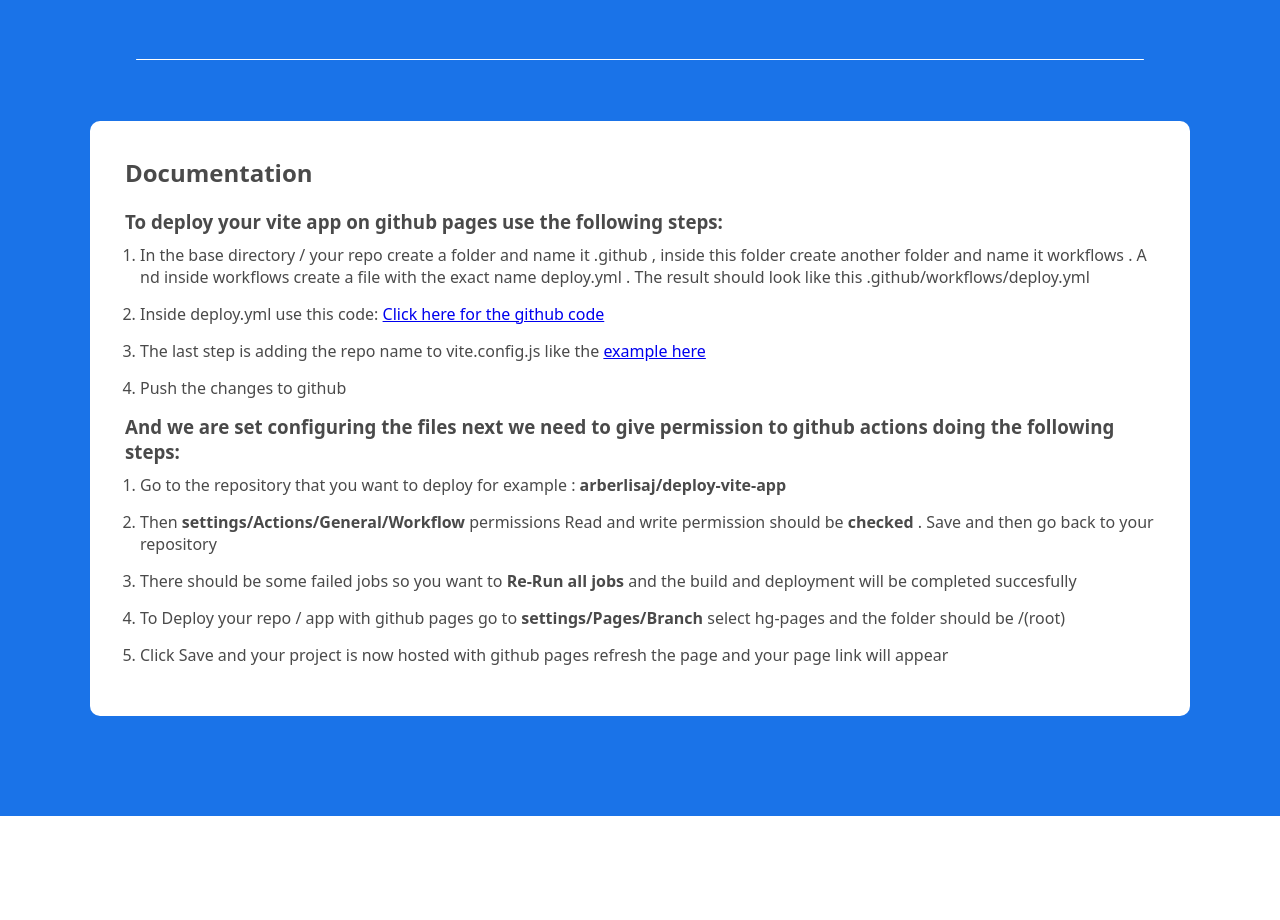
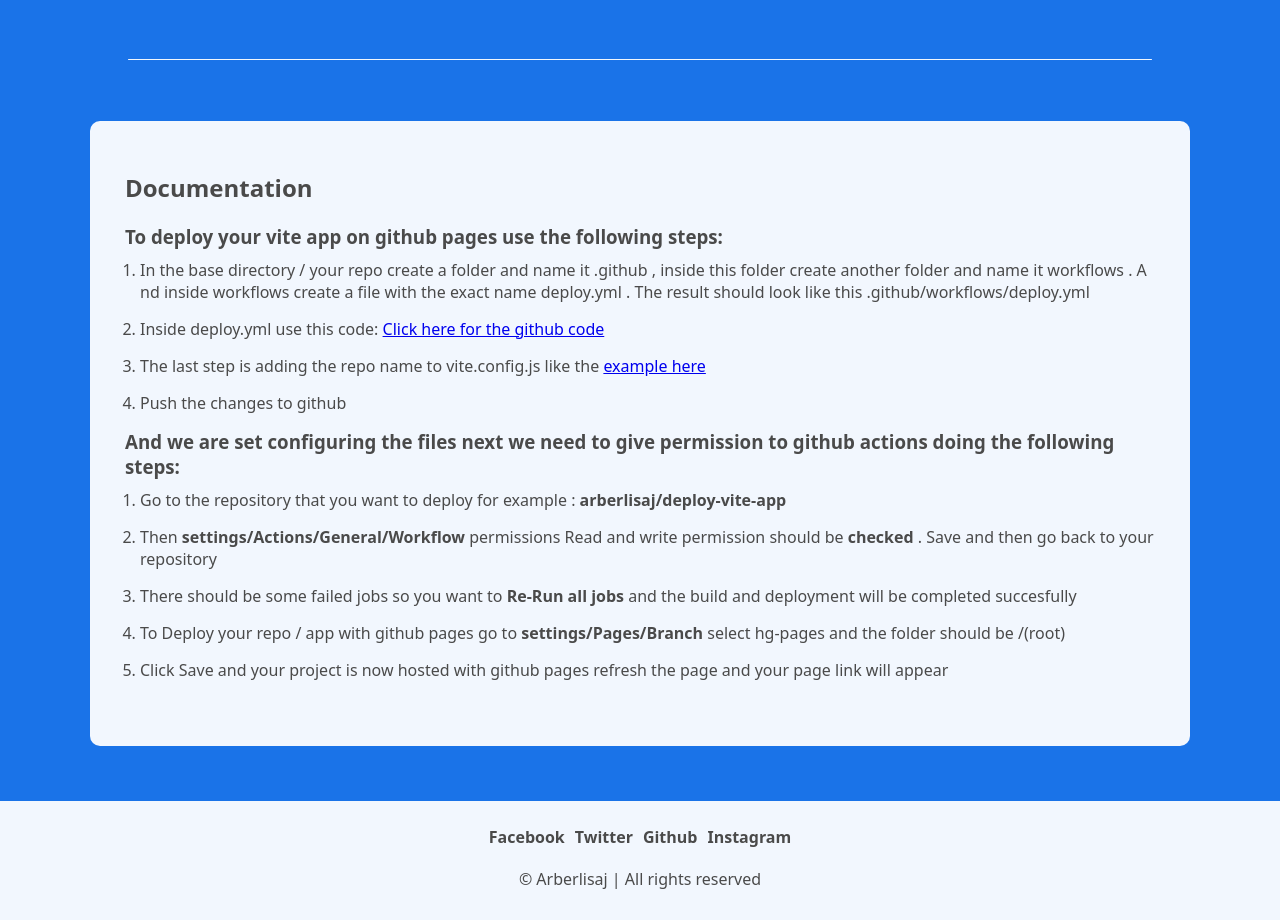
Before and after one commit to arberLisaj/deploy-vite-app, a React (Vite) app: page / in a window 1280 px wide. Shown: the part 437-1357 px from the top of the page. Before the commit the page ends 1253 px from the top, so only its background shows below. Built offline with nearby package versions, Linux system fonts and the light colour scheme.

Commit message:
add: footer section

```diff
--- a/src/App.jsx
+++ b/src/App.jsx
@@ -7,7 +7,7 @@ const App = () => {
       <div className="header-wrapper">
         <header>
           <div className="logo-container">
-          <img src={Illustration} alt="website logo" />
+            <img src={Illustration} alt="website logo" />
             <h1>Vite & Github</h1>
           </div>
           <p>
@@ -40,22 +40,68 @@ const App = () => {
               deploy.yml . The result should look like this
               .github/workflows/deploy.yml
             </li>
-            <li> Inside deploy.yml use this code:{' '}
-             <a target="_blank" href="https://github.com/arberLisaj/deploy-vite-app/blob/main/.github/workflows/deploy.yml">Click here for the github code</a>
+            <li>
+              {" "}
+              Inside deploy.yml use this code:{" "}
+              <a
+                target="_blank"
+                href="https://github.com/arberLisaj/deploy-vite-app/blob/main/.github/workflows/deploy.yml"
+              >
+                Click here for the github code
+              </a>
             </li>
-            <li>The last step is adding the repo name to vite.config.js like the <a target="blank" href="https://github.com/arberLisaj/deploy-vite-app/blob/main/vite.config.js">example here</a></li>
+            <li>
+              The last step is adding the repo name to vite.config.js like the{" "}
+              <a
+                target="blank"
+                href="https://github.com/arberLisaj/deploy-vite-app/blob/main/vite.config.js"
+              >
+                example here
+              </a>
+            </li>
             <li>Push the changes to github</li>
           </ol>
 
-          <h3>And we are set configuring the files next we need to give permission to github actions doing the following steps:</h3>
+          <h3>
+            And we are set configuring the files next we need to give permission
+            to github actions doing the following steps:
+          </h3>
           <ol>
-            <li>Go to the repository that you want to deploy for example : <b>arberlisaj/deploy-vite-app</b></li>
-            <li>Then <b> settings/Actions/General/Workflow </b> permissions Read and write permission should be  <b>checked</b> . Save and then go back to your repository</li>
-            <li>There should be some failed jobs so you want to <b>Re-Run all jobs </b> and the build and deployment will be completed succesfully</li>
-            <li>To Deploy your repo / app with github pages go to <b>settings/Pages/Branch </b> select hg-pages and the folder should be /(root)</li>
-            <li>Click Save and your project is now hosted with github pages refresh the page and your page link will appear</li>
+            <li>
+              Go to the repository that you want to deploy for example :{" "}
+              <b>arberlisaj/deploy-vite-app</b>
+            </li>
+            <li>
+              Then <b> settings/Actions/General/Workflow </b> permissions Read
+              and write permission should be <b>checked</b> . Save and then go
+              back to your repository
+            </li>
+            <li>
+              There should be some failed jobs so you want to{" "}
+              <b>Re-Run all jobs </b> and the build and deployment will be
+              completed succesfully
+            </li>
+            <li>
+              To Deploy your repo / app with github pages go to{" "}
+              <b>settings/Pages/Branch </b> select hg-pages and the folder
+              should be /(root)
+            </li>
+            <li>
+              Click Save and your project is now hosted with github pages
+              refresh the page and your page link will appear
+            </li>
           </ol>
         </section>
+
+        <footer>
+          <ul>
+            <li>facebook</li>
+            <li>twitter</li>
+            <li>github</li>
+            <li>instagram</li>
+          </ul>
+          <p> &copy; Arberlisaj | All rights reserved</p>
+        </footer>
       </main>
     </>
   );
--- a/src/styles.css
+++ b/src/styles.css
@@ -9,7 +9,7 @@
 }
 :root {
   --blue-clr: #1a73e8;
-  --white-clr: rgb(255, 255, 255);
+  --white-clr: rgba(255, 255, 255, 0.947);
   --black-clr: #4a4a4a;
 }
 
@@ -19,7 +19,7 @@ header {
   margin: auto;
   justify-content: space-between;
 }
-header a{
+header a {
   text-decoration: none;
 }
 .header-wrapper {
@@ -45,9 +45,8 @@ main {
   color: var(--white-clr);
   background-color: var(--blue-clr);
   min-height: 100vh;
-  padding-inline: 10px;
-  padding-block: 70px 100px;
-
+  /* padding-inline: 10px; */
+  padding-block: 70px 0;
 }
 section#introduction {
   max-width: 1110px;
@@ -77,7 +76,10 @@ button {
   margin-top: 1.3em;
   cursor: pointer;
 }
-button a{
+button:hover{
+  opacity: .8;
+}
+button a {
   color: inherit;
   text-decoration: none;
 }
@@ -88,17 +90,16 @@ hr {
   width: 80%;
   margin: auto;
   border-radius: 10px;
-  background-color: white;
+  background-color: var(--white-clr);
   margin-block: 3.8em;
 }
 section#documentation {
   background-color: var(--white-clr);
   color: var(--black-clr);
-  padding: 35px;
+  padding:50px 35px;
   max-width: 1100px;
   margin: auto;
   border-radius: 10px;
-
 }
 section#documentation h1 {
   margin-bottom: 20px;
@@ -113,6 +114,29 @@ section#documentation li {
   word-break: break-all;
 }
 
+footer {
+  background-color: var(--white-clr);
+  color: var(--black-clr);
+  margin-top: 55px;
+  padding: 25px 10px 30px;
+  text-align: center;
+}
+footer ul {
+  display: flex;
+  justify-content: center;
+  list-style: none;
+  gap: 10px;
+  flex-wrap: wrap;
+  text-transform: capitalize;
+  font-weight: bold;
+}
+footer ul li:hover{
+  text-decoration: underline;
+  cursor: pointer;
+}
+footer p {
+  margin-top: 20px;
+}
 @media (max-width: 700px) {
   section#introduction h1 {
     font-size: 30px;
```
